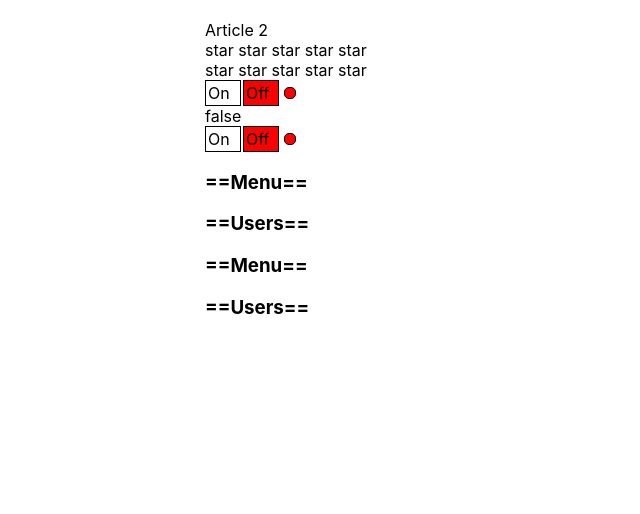
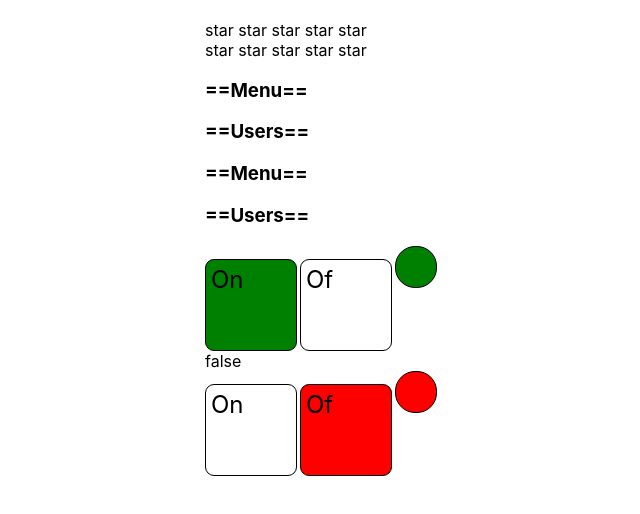
Before and after one commit to ItEmigrant/TypeScript, a React (Create React App) app: page / in a window 1280 px wide. Shown: the top 514 px of the page, without its empty margins (135-775 px from the left). Built offline with nearby package versions, Linux system fonts and the light colour scheme.

Commit message:
lesson7callback2.1

```diff
--- a/src/App.tsx
+++ b/src/App.tsx
@@ -3,35 +3,31 @@ import React, {useState} from 'react';
 import './App.css';
 
 import {Rating, ratingValueType} from "./components/Rating/Rating";
-import {OnOff} from "./components/UnOnOff/OnOff";
+
 import {UnAccordion} from "./components/UnAccordion/UnAccordion";
 import {UnRating} from "./components/UnConrtRating/UnRating";
 import {Accordion} from "./components/Accordion/Accordion";
-import {ContrOnOf} from "./components/OnOff/ContrOnOf";
+import {UnOnOf} from "./components/UnOnOff/UnOnOF";
+import {OnOf} from "./components/UnOnOff/OnOF";
+
 
 function App() {
 
-    let [switchOn, setSwitchOn] = useState<boolean>(false);
     let [ratingValue, setRating] = useState<ratingValueType>(0)
     let [accordionCollapsed, setAccordionCollapsed] = useState<boolean>(true);
+    let [onValue, setOnValue] = useState<boolean>(false)
     return (
         <div className={"App1"}>
 
-
-            Article 2
 
             <UnRating/>
 
             <Rating value={ratingValue} onClick={setRating}/>
 
-            <OnOff onChange={setSwitchOn}/> {switchOn.toString()}
-
-            <ContrOnOf on={switchOn} onChange={setSwitchOn}/>
 
             <UnAccordion titleValue={"Menu"}/>
 
             <UnAccordion titleValue={"Users"}/>
-
 
 
             <Accordion titleValue={"Menu"} collapsed={accordionCollapsed}
@@ -43,6 +39,9 @@ function App() {
                        onChange={() => {
                            setAccordionCollapsed(!accordionCollapsed)
                        }}/>
+
+            <UnOnOf onChange={setOnValue}/> {onValue.toString()}
+            <OnOf OnValue={onValue} setOnValue={setOnValue}/>
         </div>
     );
 
--- a/src/components/OnOff/ContrOnOf.tsx
+++ /dev/null
@@ -1,47 +0,0 @@
-import React from 'react';
-
-type PropsType = {
-    on:boolean
-    onChange: (on:boolean)=> void
-}
-
-export function ContrOnOf(props:PropsType) {
-   console.log ('')
-
-
-
-    const onStyle = {
-        width: '30px',
-        height: '20px',
-        border: '1px solid black',
-        display: 'inline-block',
-        padding: '2px',
-        backgroundColor: props.on ? "green" : "white"
-    };
-    const ofStyle = {
-        width: '30px',
-        height: '20px',
-        border: '1px solid black',
-        display: 'inline-block',
-        marginLeft: "2px",
-        padding: '2px',
-        backgroundColor: props.on ? "white" : "red"
-    };
-    const indicatorStyle = {
-        width: '10px',
-        height: '10px',
-        borderRadius: '5px',
-        border: "1px solid black",
-        display: 'inline-block',
-        marginLeft: "5px",
-        backgroundColor: props.on ? "green" : "red"
-    };
-
-    return <div>
-        <div style={onStyle} onClick={() => {props.onChange(true)}}>On </div>
-        <div style={ofStyle} onClick={() => {props.onChange( false)}}>Off </div>
-        <div style={indicatorStyle}></div>
-    </div>
-
-
-}
--- /dev/null
+++ b/src/components/UnOnOff/OnOF.tsx
@@ -0,0 +1,65 @@
+import React from 'react';
+
+
+type PropsOnOfType = {
+    OnValue:boolean
+    setOnValue: (onValue:boolean) => void
+}
+
+
+export const OnOf = (props:PropsOnOfType) => {
+
+
+
+    const On = {
+        marginRight: "3px",
+        fontSize: "x-large",
+        padding: "5px",
+        borderRadius: "9px",
+        height: "80px",
+        width: "80px",
+        border: "1px solid black",
+        display: "inline-block",
+        backgroundColor: props.OnValue ? "green" : "white"
+
+    };
+
+    const Off = {
+        marginRight: "3px",
+        fontSize: "x-large",
+        padding: "5px",
+        borderRadius: "9px",
+        height: "80px",
+        width: "80px",
+        border: "1px solid black",
+        display: "inline-block",
+        backgroundColor: props.OnValue ? "white" : "red"
+
+    };
+
+    const Ind = {
+        borderRadius: "20px",
+        height: "40px",
+        width: "40px",
+        border: "1px solid black",
+        display: "inline-block",
+        backgroundColor: props.OnValue  ? "green" : "red"
+
+    };
+
+    function onValueHandler() {
+        props.setOnValue(true)
+    }
+    function offValueHandler() {
+        props.setOnValue(false)
+    }
+
+    return (
+        <div>
+            <div style={On} onClick={onValueHandler}>On</div>
+            <div style={Off} onClick={offValueHandler}>Of</div>
+            <div style={Ind}></div>
+
+        </div>
+    );
+};
--- a/src/components/UnOnOff/OnOff.tsx
+++ /dev/null
@@ -1,57 +0,0 @@
-import React, {useState} from 'react';
-
-type PropsType = {
-    onChange: (on: boolean) => void
-}
-
-export function OnOff(props: PropsType) {
-    console.log('')
-
-    let [on, setOn] = useState(false);
-
-
-    const onStyle = {
-        width: '30px',
-        height: '20px',
-        border: '1px solid black',
-        display: 'inline-block',
-        padding: '2px',
-        backgroundColor: on ? "green" : "white"
-    };
-    const ofStyle = {
-        width: '30px',
-        height: '20px',
-        border: '1px solid black',
-        display: 'inline-block',
-        marginLeft: "2px",
-        padding: '2px',
-        backgroundColor: on ? "white" : "red"
-    };
-    const indicatorStyle = {
-        width: '10px',
-        height: '10px',
-        borderRadius: '5px',
-        border: "1px solid black",
-        display: 'inline-block',
-        marginLeft: "5px",
-        backgroundColor: on ? "green" : "red"
-    };
-
-    const onClicked = () => {
-        setOn(true);
-        props.onChange(true)
-    }
-
-    const ofClicked = () => {
-        setOn(false);
-        props.onChange(false)
-    }
-
-    return <div>
-        <div style={onStyle} onClick={onClicked}>On</div>
-        <div style={ofStyle} onClick={ofClicked}>Off</div>
-        <div style={indicatorStyle}></div>
-    </div>
-
-
-}
--- /dev/null
+++ b/src/components/UnOnOff/UnOnOF.tsx
@@ -0,0 +1,67 @@
+import React, {useState} from 'react';
+
+
+type PropsOnOfType = {
+    onChange: (onValue:boolean)=>void
+}
+
+
+export const UnOnOf = (props:PropsOnOfType) => {
+
+    let [onValue, setOnValue] = useState(true)
+
+    const On = {
+        marginRight: "3px",
+        fontSize: "x-large",
+        padding: "5px",
+        borderRadius: "9px",
+        height: "80px",
+        width: "80px",
+        border: "1px solid black",
+        display: "inline-block",
+        backgroundColor: onValue ? "green" : "white"
+
+    };
+
+    const Off = {
+        marginRight: "3px",
+        fontSize: "x-large",
+        padding: "5px",
+        borderRadius: "9px",
+        height: "80px",
+        width: "80px",
+        border: "1px solid black",
+        display: "inline-block",
+        backgroundColor: onValue ? "white" : "red"
+
+    };
+
+    const Ind = {
+        borderRadius: "20px",
+        height: "40px",
+        width: "40px",
+        border: "1px solid black",
+        display: "inline-block",
+        backgroundColor: onValue ? "green" : "red"
+
+    };
+
+    function onValueHandler() {
+        setOnValue(true)
+        props.onChange(true)
+
+    }
+    function offValueHandler() {
+        setOnValue(false)
+        props.onChange(false)
+    }
+
+    return (
+        <div>
+            <div style={On} onClick={onValueHandler}>On</div>
+            <div style={Off} onClick={offValueHandler}>Of</div>
+            <div style={Ind}></div>
+
+        </div>
+    );
+};
```
